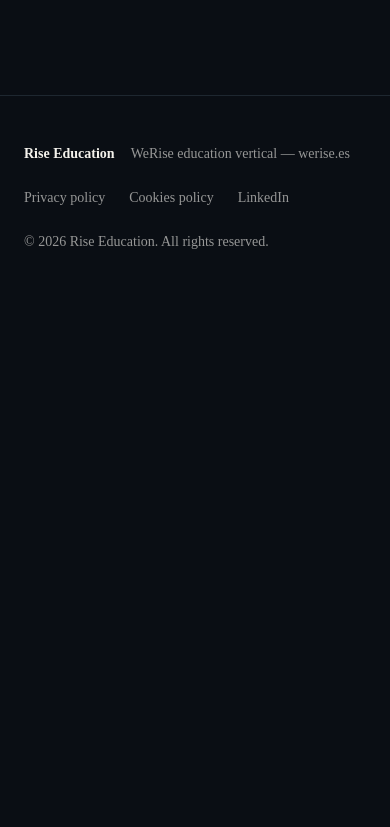
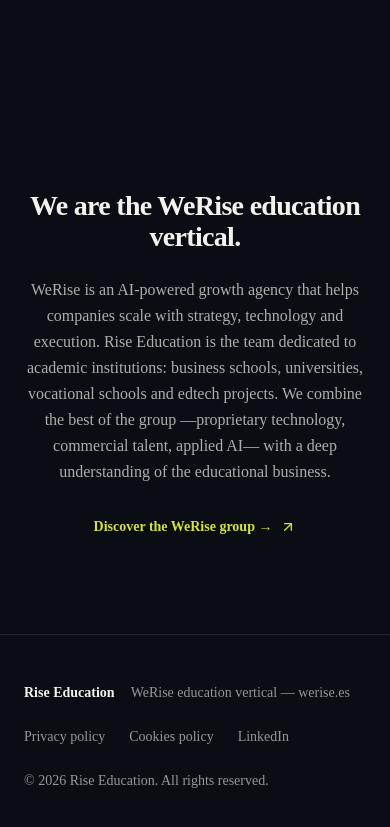
Before and after one commit to charleskot/riseweb-education, a Next.js app: page /en in a window 390 px wide. Shown: the part 9259-10086 px from the top of the page. Before the commit the page ends 9559 px from the top, so only its background shows below. Built offline with nearby package versions, Linux system fonts and the light colour scheme.

Commit message:
feat: add werise group section

```diff
--- a/app/[locale]/page.tsx
+++ b/app/[locale]/page.tsx
@@ -6,6 +6,7 @@
 import Results from '@/components/home/Results';
 import WhyUs from '@/components/home/WhyUs';
 import Technology from '@/components/home/Technology';
+import WeRiseGroup from '@/components/home/WeRiseGroup';
 import { isLocale, type Locale } from '@/lib/i18n/config';
 import { es, type Copy } from '@/lib/i18n/es';
 import { en } from '@/lib/i18n/en';
@@ -26,6 +27,7 @@
       <Results t={t} />
       <WhyUs t={t} />
       <Technology t={t} />
+      <WeRiseGroup t={t} />
     </>
   );
 }
--- /dev/null
+++ b/components/home/WeRiseGroup.tsx
@@ -0,0 +1,29 @@
+import { ArrowUpRight } from 'lucide-react';
+import type { Copy } from '@/lib/i18n/es';
+
+export default function WeRiseGroup({ t }: { t: Copy }) {
+  return (
+    <section id="grupo" className="bg-wr-dark py-24">
+      <div className="mx-auto max-w-3xl px-6 md:px-12 lg:px-20 text-center">
+        <h2
+          className="font-black tracking-tight text-wr-white"
+          style={{ fontSize: 'clamp(1.75rem, 3.2vw, 2.5rem)', lineHeight: 1.1 }}
+        >
+          {t.weRiseGroup.title}
+        </h2>
+        <p className="mt-6 text-base text-wr-white/70 leading-relaxed md:text-lg">
+          {t.weRiseGroup.body}
+        </p>
+        <a
+          href={t.weRiseGroup.href}
+          target="_blank"
+          rel="noopener noreferrer"
+          className="mt-8 inline-flex items-center gap-2 text-sm font-semibold text-wr-lime hover:text-wr-lime-lt transition-colors"
+        >
+          {t.weRiseGroup.cta}
+          <ArrowUpRight className="h-4 w-4" />
+        </a>
+      </div>
+    </section>
+  );
+}
```
